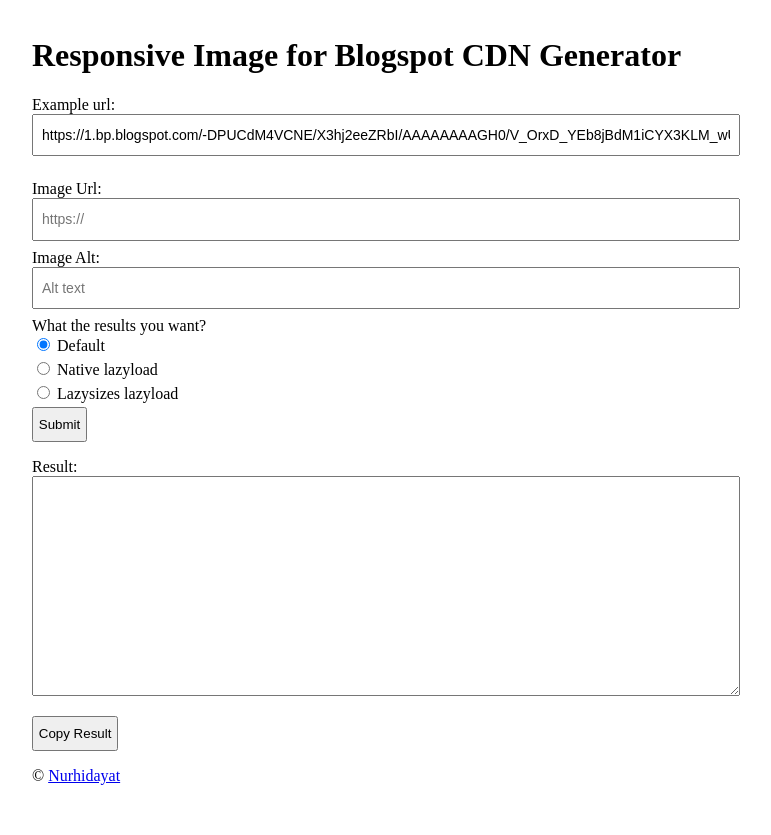
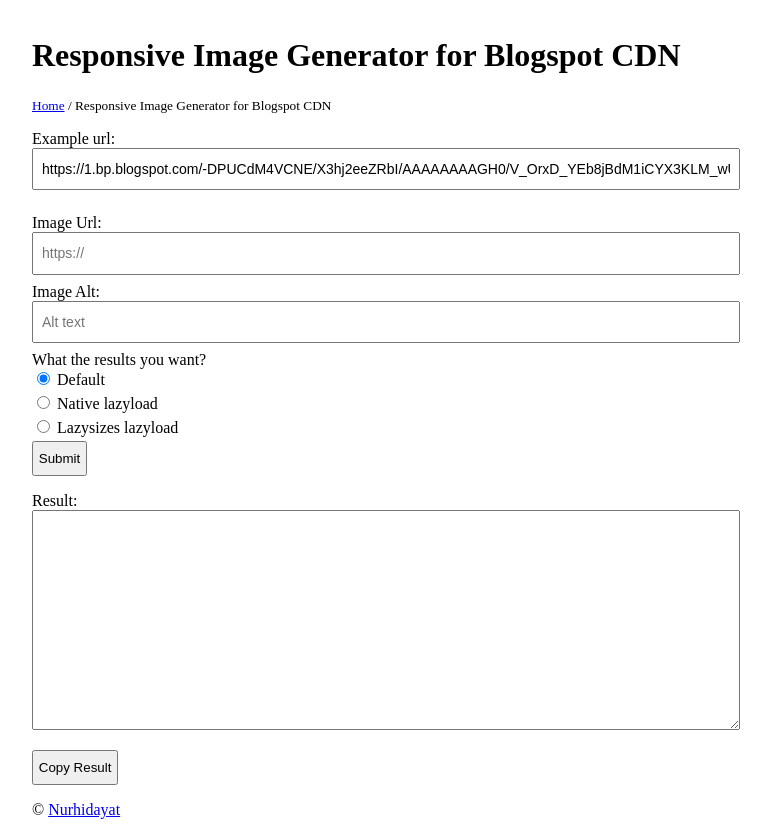
Before and after one commit to fiik346/tools.nurhidayat.web.id, a plain HTML site: page imgresizer/index.html in a window 1280 px wide. Shown: the whole page, without its empty margins (254-1025 px from the left). Before the commit the page ends 801 px from the top, so only its background shows below. Drawn offline with Linux system fonts and the light colour scheme.

Commit message:
second commit

```diff
--- a/imgresizer/index.html
+++ b/imgresizer/index.html
@@ -2,7 +2,10 @@
 <html>
 
 <head>
-  <title>Blogger Images Changer</title>
+  <meta charset="utf-8">
+  <meta name="viewport" content="width=device-width, initial-scale=1">
+  <title>Responsive Image Generator for Blogspot CDN</title>
+  <link rel="icon" href="//www.nurhidayat.web.id/favicon.ico" type="image/x-icon">
   <style>
     * {
       box-sizing: border-box;
@@ -36,9 +39,12 @@
       min-width: 0;
       white-space: pre-line;
     }
-    input[type="radio"],#settings label{
+
+    input[type="radio"],
+    #settings label {
       cursor: pointer;
     }
+
     textarea {
       width: 100%;
       min-width: 0;
@@ -49,9 +55,10 @@
 
 <body>
   <header>
-    <h1>Responsive Image for Blogspot CDN Generator</h1>
+    <h1>Responsive Image Generator for Blogspot CDN</h1>
   </header>
   <main>
+    <small><a href="/">Home</a> / Responsive Image Generator for Blogspot CDN</small>
     <p>
       Example url:<br />
       <input type="text"
@@ -77,7 +84,7 @@
           <label for="lazysizes">Lazysizes lazyload</label>
         </div>
       </div>
-    <button onclick="change()">Submit</button>
+      <button onclick="change()">Submit</button>
     </div>
     <p>
       Result:<br />
```
Also changed, not shown: index.html (+10 -3 lines), 1 other file.
